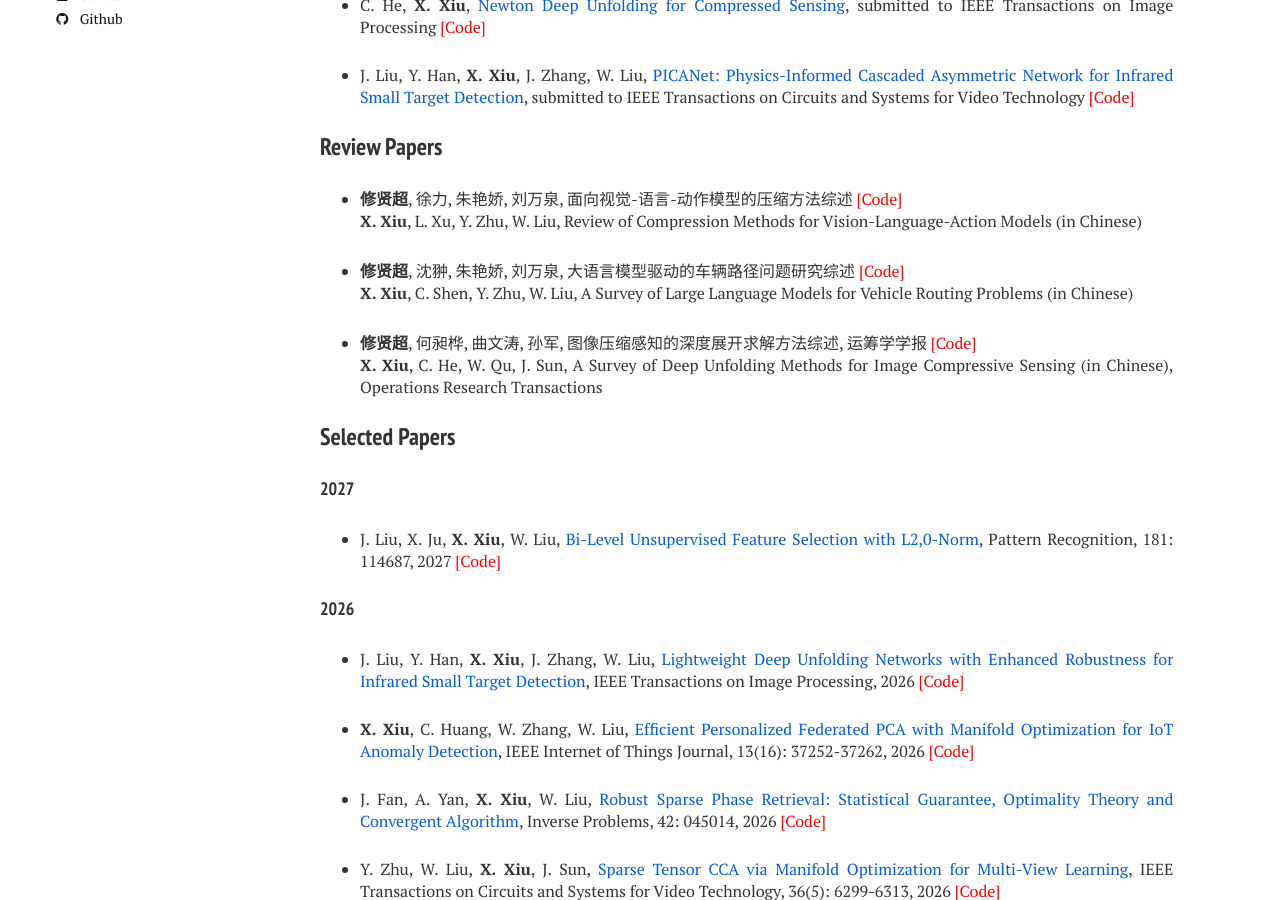
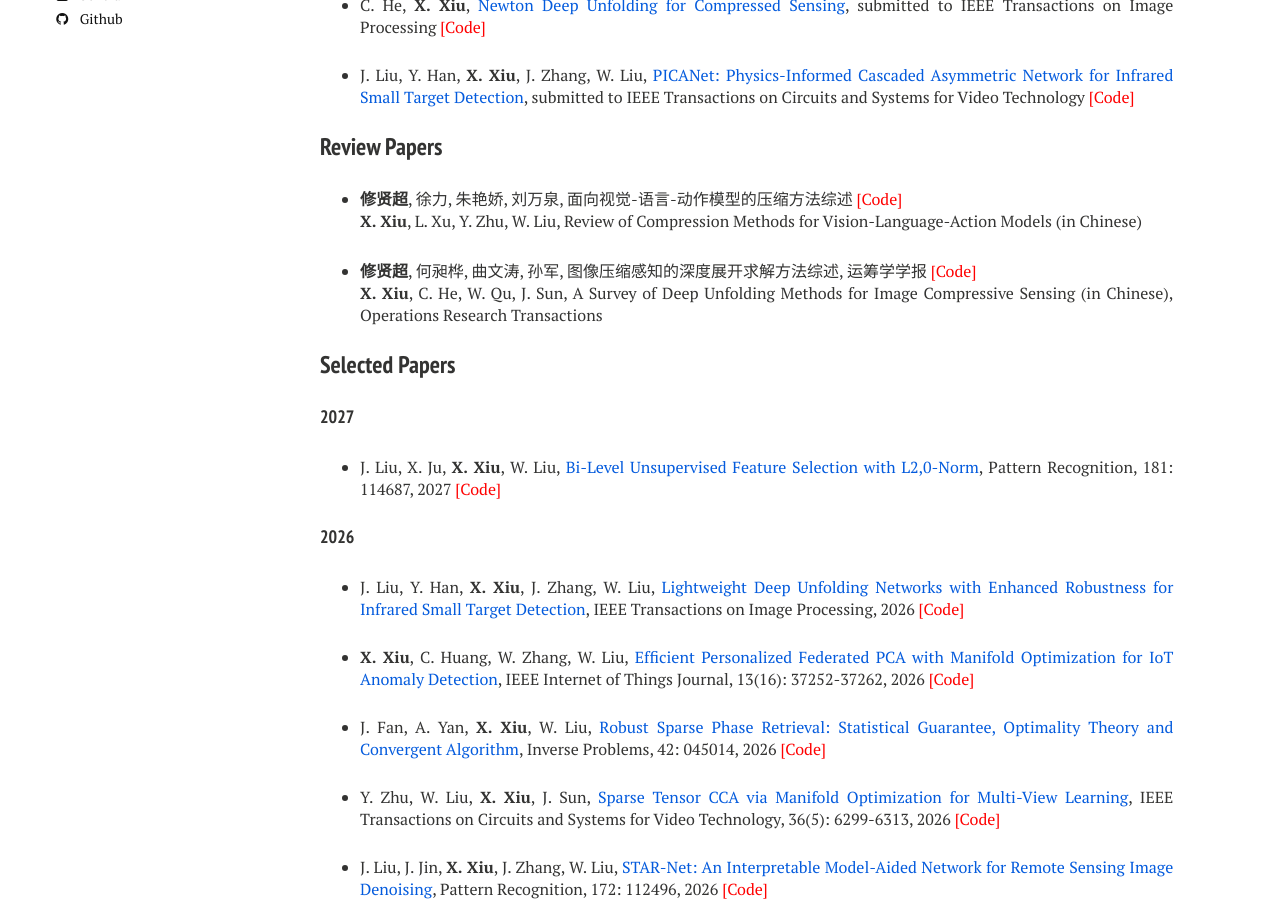
Before and after one commit to xianchaoxiu/xianchaoxiu.github.io, a Jekyll site: the page built from publications/index.md, in a window 1280 px wide and 900 px high, scrolled down 322 px. Built offline with Jekyll 4.4.1, drawn with Linux system fonts in a browser that asks for light colours; nearby versions of some CDN libraries.

Commit message:
Update index.md

```diff
--- a/publications/index.md
+++ b/publications/index.md
@@ -24,9 +24,6 @@ share: false
 
 * <b>修贤超</b>, 徐力, 朱艳娇, 刘万泉, 面向视觉-语言-动作模型的压缩方法综述  <a href="https://github.com/xianchaoxiu/COM4VLA" class="textlink" target="_blank" style="color: red;">[Code]</a> <br>
 <b>X. Xiu</b>, L. Xu, Y. Zhu, W. Liu, Review of Compression Methods for Vision-Language-Action Models (in Chinese)
-
-* <b>修贤超</b>, 沈翀, 朱艳娇, 刘万泉, 大语言模型驱动的车辆路径问题研究综述  <a href="https://github.com/xianchaoxiu/LLM4VRP" class="textlink" target="_blank" style="color: red;">[Code]</a> <br>
-<b>X. Xiu</b>, C. Shen, Y. Zhu, W. Liu, A Survey of Large Language Models for Vehicle Routing Problems (in Chinese)
 
 * <b>修贤超</b>, 何昶桦, 曲文涛, 孙军, 图像压缩感知的深度展开求解方法综述, 运筹学学报  <a href="https://github.com/xianchaoxiu/DU4ICS" class="textlink" target="_blank" style="color: red;">[Code]</a>  <br>
 <b>X. Xiu</b>, C. He, W. Qu, J. Sun, A Survey of Deep Unfolding Methods for Image Compressive Sensing (in Chinese), Operations Research Transactions
```
